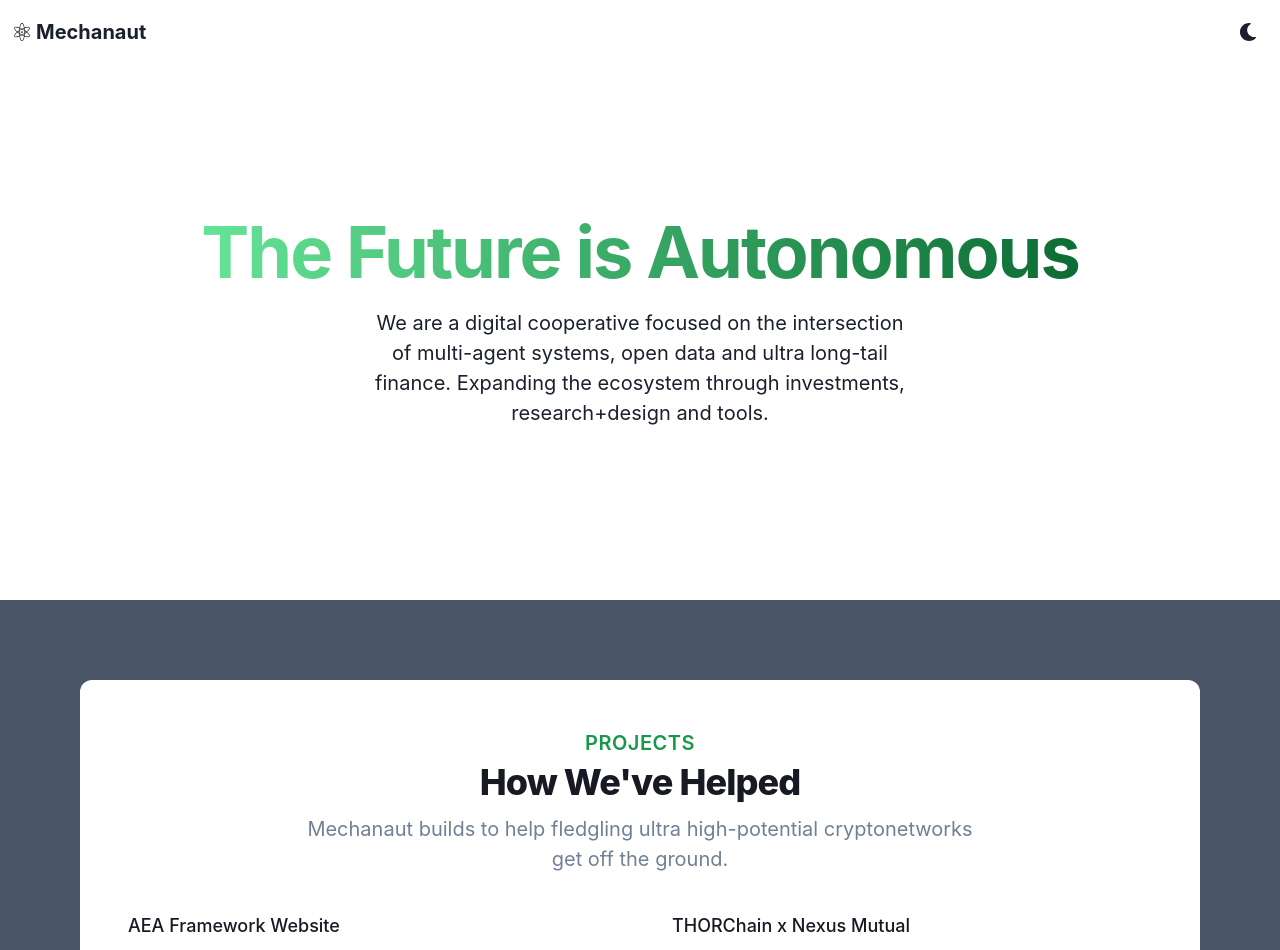
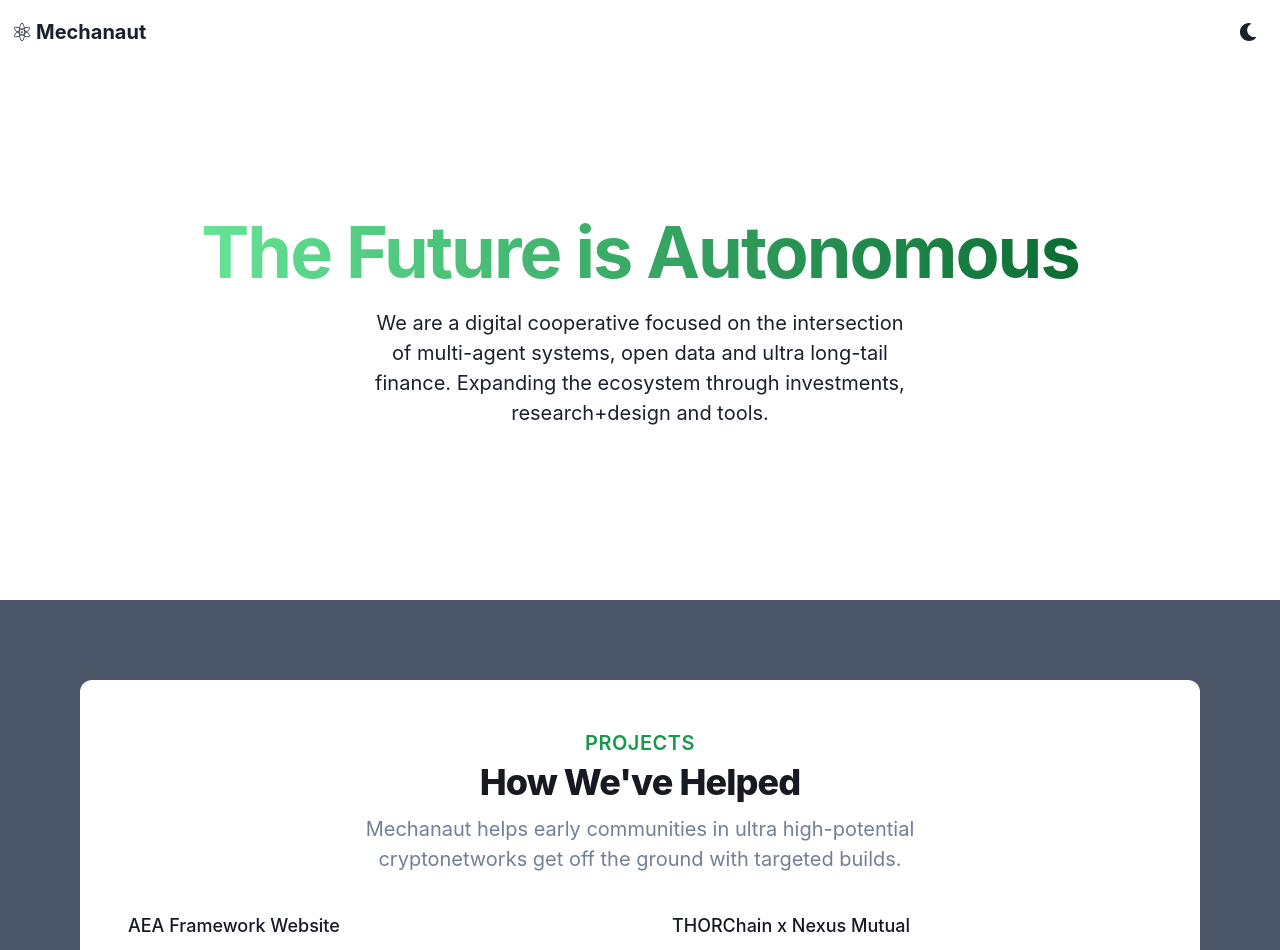
Before and after one commit to oaksprout/mechanaut, a React (Create React App) app: page / in a window 1280 px wide. Shown: the top 950 px of the page. Built offline with nearby package versions, Linux system fonts and the light colour scheme.

Commit message:
Tweak copy

```diff
--- a/src/components/OverFeature.tsx
+++ b/src/components/OverFeature.tsx
@@ -85,8 +85,8 @@ export default function OverFeature() {
               mx={{ lg: "auto" }}
               color={useColorModeValue("gray.500", "gray.400")}
             >
-              Mechanaut builds to help fledgling ultra high-potential
-              cryptonetworks get off the ground.
+              Mechanaut helps early communities in ultra high-potential
+              cryptonetworks get off the ground with targeted builds.
             </chakra.p>
           </Box>
           <Box mt={10}>
```
